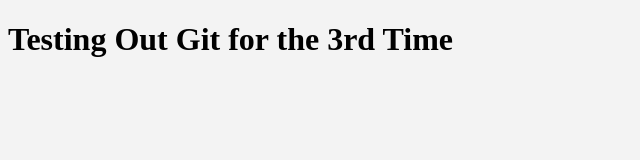
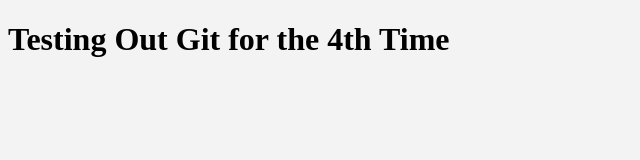
Before and after one commit to iamkiko/git-one, a plain HTML site: page index.html in a window 1280 px wide. Shown: the full height of the page, 0-640 px from the left. Drawn offline with Linux system fonts and the light colour scheme.

Commit message:
updated index title

```diff
--- a/index.html
+++ b/index.html
@@ -7,7 +7,7 @@
   </head>
   <body>
 
-    <h1>Testing Out Git for the 3rd Time</h1>
+    <h1>Testing Out Git for the 4th Time</h1>
 
   </body>
 </html>
```
